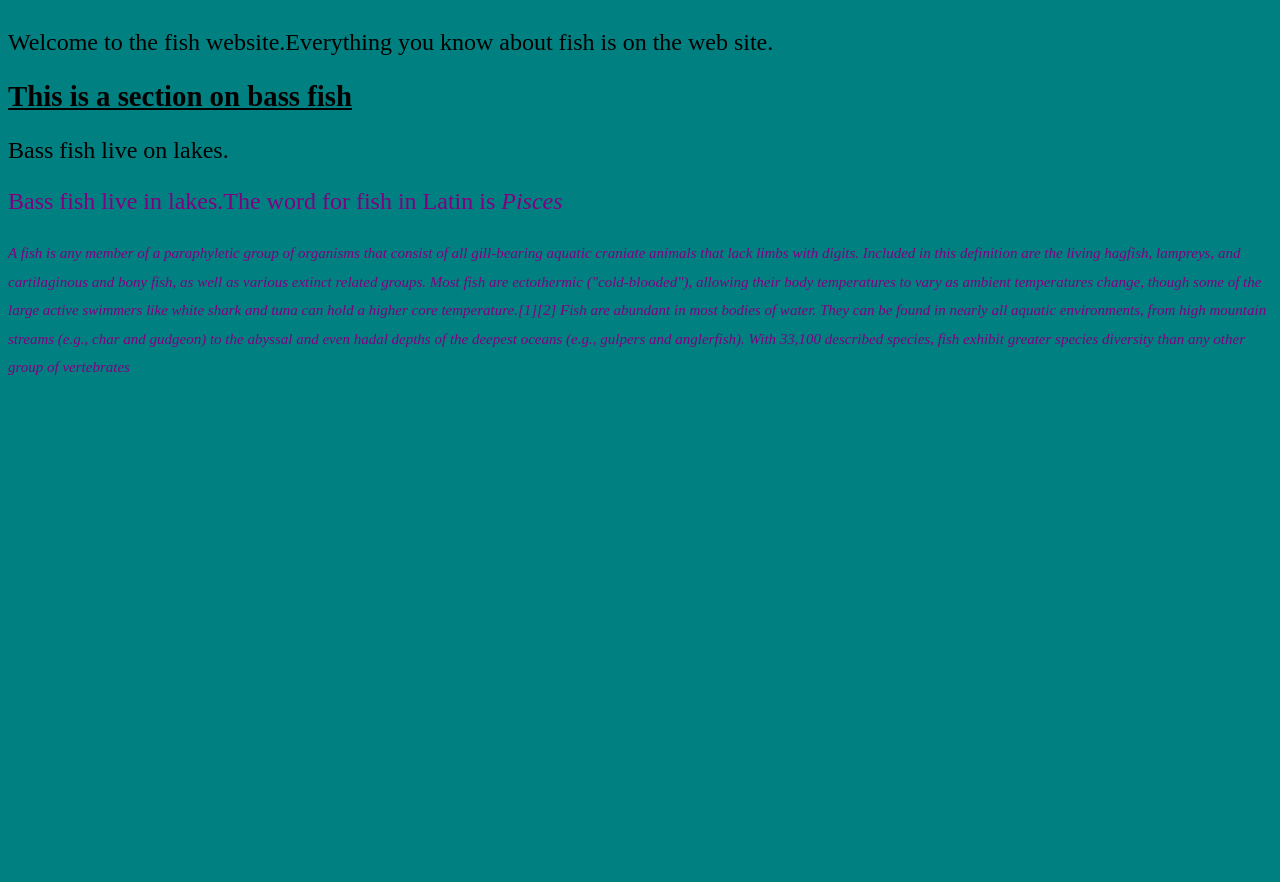
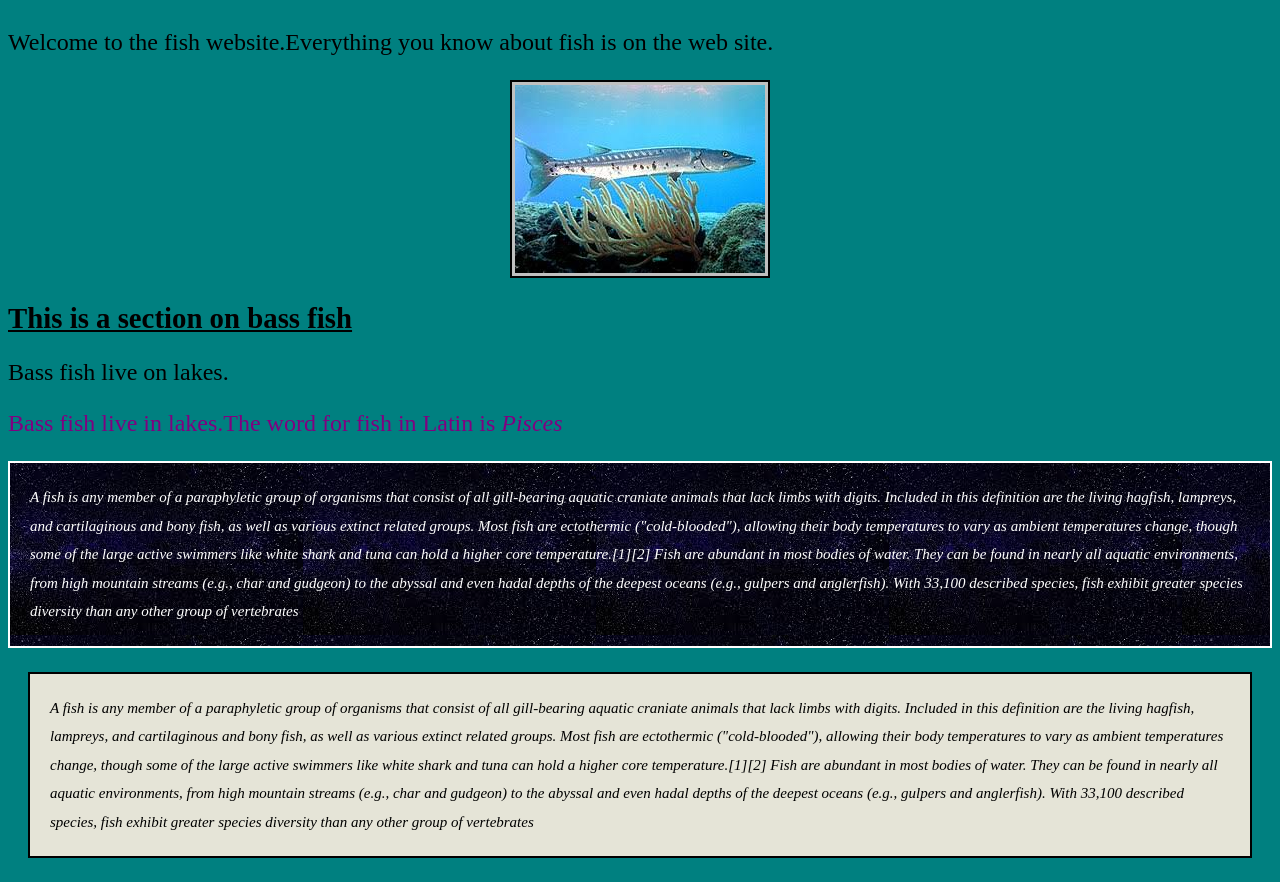
Before and after one commit to Pavlov83/CSS, a plain HTML site: page box_model/index.html in a window 1280 px wide. Shown: the part 90-972 px from the top of the page. Before the commit the page ends 800 px from the top, so only its background shows below. Drawn offline with Linux system fonts and the light colour scheme.

Commit message:
background image

```diff
--- a/box_model/index.html
+++ b/box_model/index.html
@@ -7,10 +7,19 @@
     <!-- we will embed css in html tags -->
 
   </head>
+
   <body>
+
     <h1>The fish web site</h1>
+
     <p>Welcome to the fish website.Everything you know
     about fish is on the web site.</p>
+
+    <img class="imagec" src="barracuda.jpg">
+
+
+
+
 
     <h2>This is a section on bass fish</h2>
 
@@ -22,5 +31,8 @@
     <p class="para3">A fish is any member of a paraphyletic group of organisms that consist of all gill-bearing aquatic craniate animals that lack limbs with digits. Included in this definition are the living hagfish, lampreys, and cartilaginous and bony fish, as well as various extinct related groups. Most fish are ectothermic ("cold-blooded"), allowing their body temperatures to vary as ambient temperatures change, though some of the large active swimmers like white shark and tuna can hold a higher core temperature.[1][2] Fish are abundant in most bodies of water. They can be found in nearly all aquatic environments, from high mountain streams (e.g., char and gudgeon) to the abyssal and even hadal depths of the deepest oceans (e.g., gulpers and anglerfish). With 33,100 described species, fish exhibit greater species diversity than any other group of vertebrates﻿
     <p>
 
+    <p class="para4">A fish is any member of a paraphyletic group of organisms that consist of all gill-bearing aquatic craniate animals that lack limbs with digits. Included in this definition are the living hagfish, lampreys, and cartilaginous and bony fish, as well as various extinct related groups. Most fish are ectothermic ("cold-blooded"), allowing their body temperatures to vary as ambient temperatures change, though some of the large active swimmers like white shark and tuna can hold a higher core temperature.[1][2] Fish are abundant in most bodies of water. They can be found in nearly all aquatic environments, from high mountain streams (e.g., char and gudgeon) to the abyssal and even hadal depths of the deepest oceans (e.g., gulpers and anglerfish). With 33,100 described species, fish exhibit greater species diversity than any other group of vertebrates﻿
+      <p>
+
   </body>
 </html>
--- a/box_model/stylesheet.css
+++ b/box_model/stylesheet.css
@@ -25,8 +25,37 @@ color: purple;
 
 p.para3 {
 
-  color: purple;
+  color: white;
   font-size: 15px;
   line-height:1.9em;
+  background-color: #e5e4d7;
+  padding: 20px;
+  border-style:solid;
+  border-width: 2px;
+  background-image: url(sky.jpeg);
+
 
 }
+
+p.para4 {
+
+  color: black;
+  font-size: 15px;
+  line-height:1.9em;
+  background-color: #e5e4d7;
+  padding: 20px;
+  border-style:solid;
+  border-width: 2px;
+  margin: 20px;
+}
+
+.imagec{
+  display: block;
+  margin-left: auto;
+  margin-right: auto;
+  padding: 3px;
+  background-color: silver;
+  border-color: black;
+  border-width: 2px;
+  border-style: solid;
+}
```
Also changed, not shown: box_model/barracuda.jpg (added), box_model/sky.jpeg (added).
